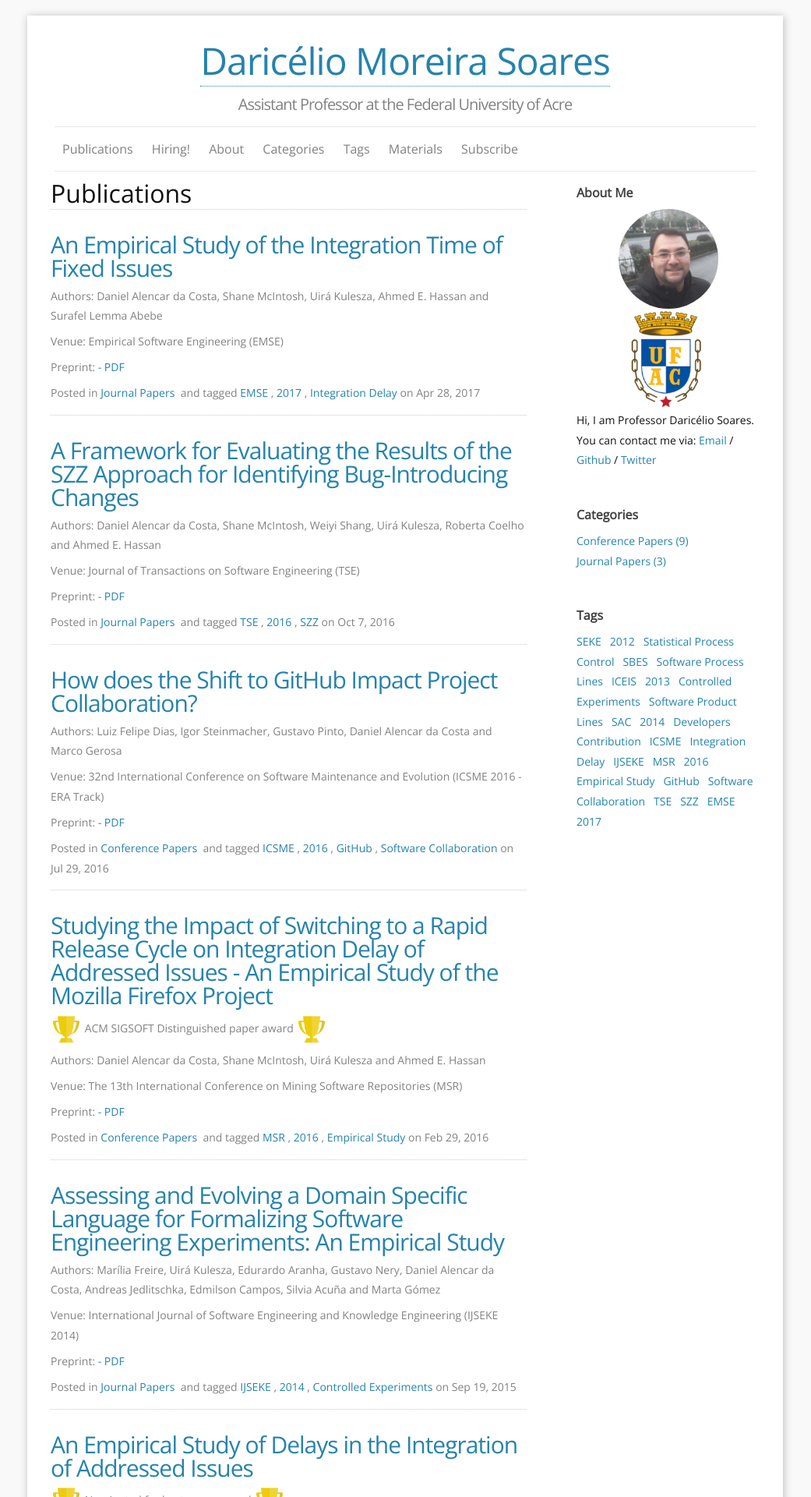
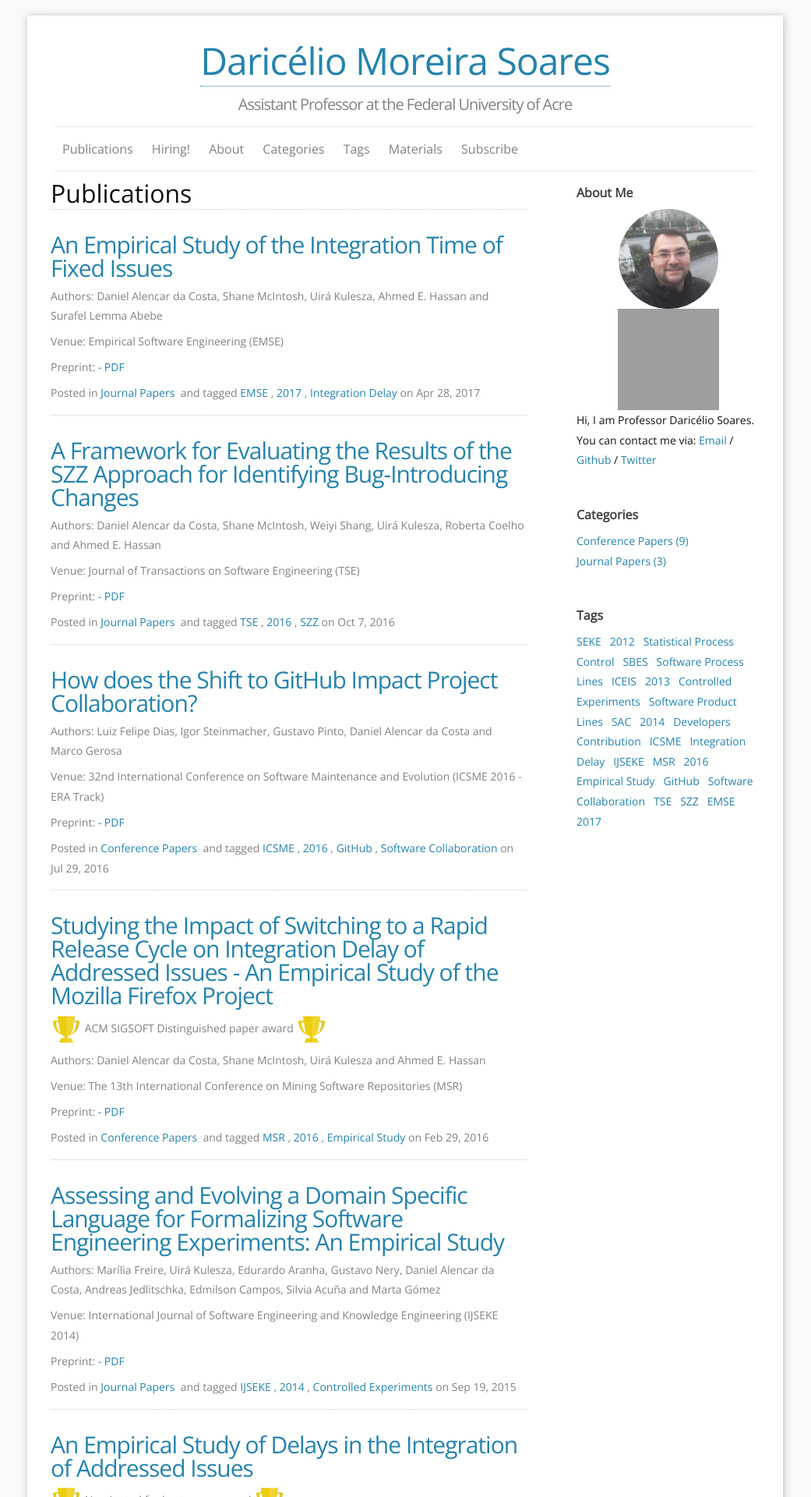
Before and after one commit to daricelio/daricelio.github.io, a Jekyll site: the page built from index.html, in a window 1280 px wide. Shown: the top 1920 px of the page at 78% size, without its empty margins (120-1161 px from the left). Built offline with Jekyll 4.4.1, drawn with Linux system fonts in a browser that asks for light colours; the list of posts is cut into pages by our own code.

Commit message:
Update _config.yml

```diff
--- a/_config.yml
+++ b/_config.yml
@@ -2,7 +2,7 @@
 title: Daricélio Moreira Soares
 tagline: Assistant Professor at the Federal University of Acre
 university: Federal University of Acre
-university_logo: http://daricelio.github.io/images/university_of_acre.png
+university_logo: http://daricelio.github.io/images/ufac.png
 author: Daricélio Moreira Soares
 email: daricelio at ufac dot br
 description: "My personal/professional website." # You can edit this line in _config.yml. It will appear in your document head meta and in your feed.xml site description
```
